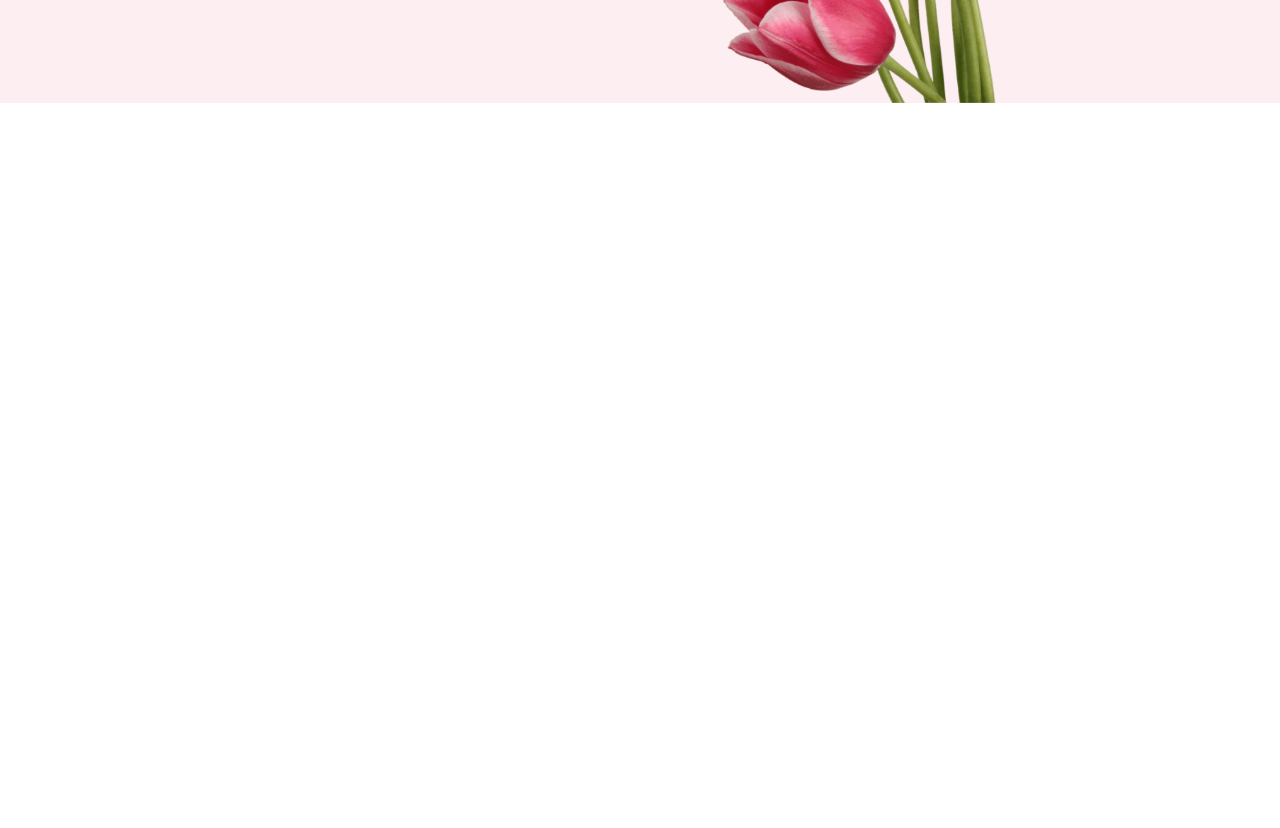
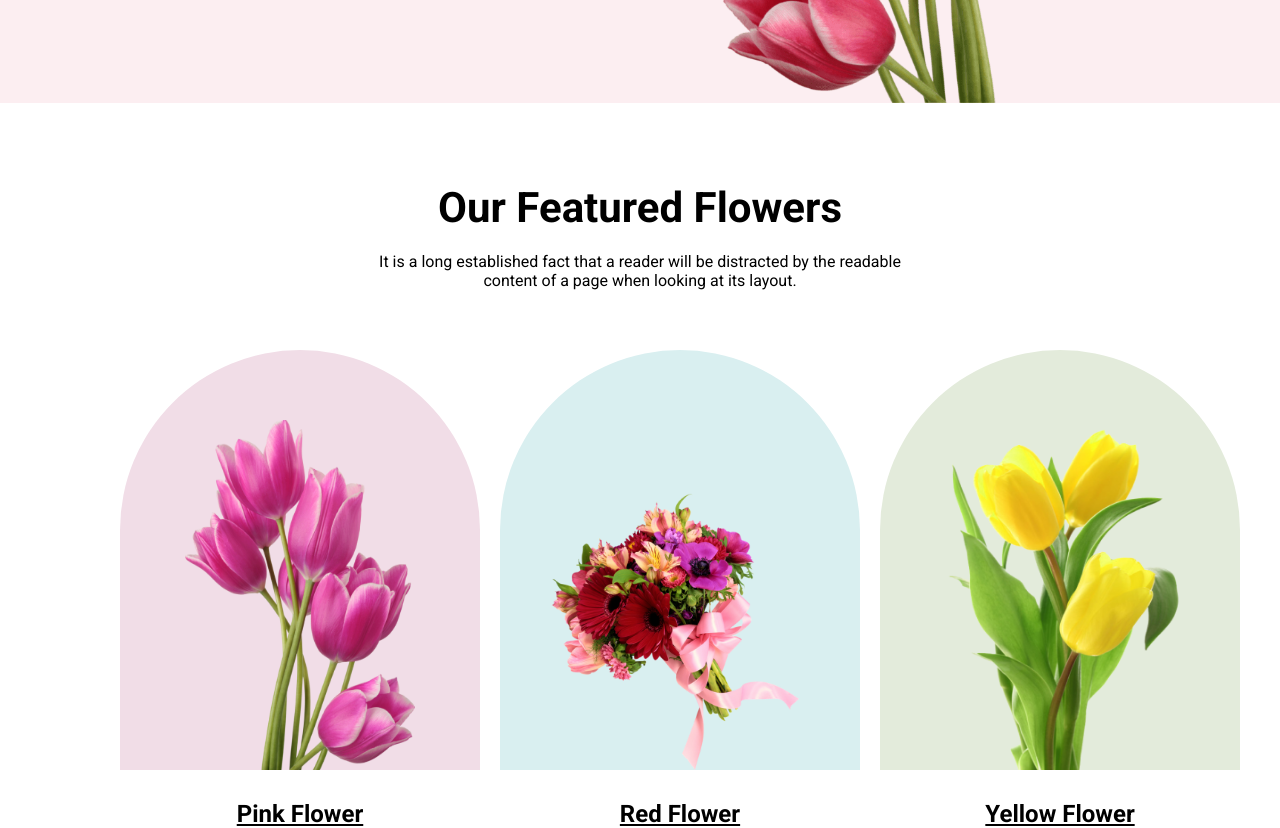
Before and after one commit to Jahid462/flower-shop, a plain HTML site: page index.html in a window 1280 px wide. Shown: the part 577-1405 px from the top of the page. Before the commit the page ends 800 px from the top, so only its background shows below. Drawn offline with Linux system fonts and the light colour scheme.

Commit message:
feature top section added

```diff
--- a/css/style.css
+++ b/css/style.css
@@ -24,6 +24,10 @@ a{
 .btn:hover{
     background-color: #d50000;
 }
+.container{
+    width: 1040px;
+    margin: auto;
+}
 
 
 /* Header Section */
@@ -36,8 +40,10 @@ a{
     display: flex;
     justify-content: space-between;
     align-items: center;
-    padding: 20px 50px;
+    padding: 20px 60px;
     background-color: #e5d0d4;
+    position: sticky;
+    top: 0;
 }
 .logo h1{
     font-weight: 900;
@@ -75,7 +81,6 @@ a{
 /* Banner Section */
 
 .banner_container{
-    width: 1040px;
     height: 562px;
     padding-top: 50px;
     margin: auto;
@@ -92,3 +97,67 @@ a{
 .banner_img img{
     max-width: 450px;
 }
+
+
+/* Featured Flower Section */
+
+.feature_container{
+    background-color: #fff;
+    margin-top: 80px;
+}
+.feature_heading{
+    text-align: center;
+}
+.feature_heading h1{
+    font-size: 42px;
+}
+.feature_heading p{
+    margin: 20px 0;
+}
+.flowers_container{
+    display: flex;
+    justify-content: space-around;
+    align-items: center;
+    gap: 20px;
+    margin-top: 60px;
+}
+.common{
+    width: 360px;
+    height: 420px;
+    display: flex;
+    justify-content: center;
+    align-items: end;
+    border-radius: 180px 180px 0 0;
+}
+.pink{
+    background-color: #F1DDE7;
+}
+.pink img{
+    width: 230px;
+    height: 350px;
+}
+.red{
+    background-color: #D9EFF0;
+}
+.red img{
+    width: 280px;
+    height: 280px;
+}
+.yellow{
+    background-color: #E3EBDB;
+}
+.yellow img{
+    width: 280px;
+    height: 380px;
+}
+.flowers_caption{
+    text-align: center;
+    margin-top: 30px;
+    text-decoration: underline;
+}
+.flowers_caption h2 a{
+    color: #000;
+}
+.flowers_caption h2 a:hover{
+    color: #b00;
+}
--- a/index.html
+++ b/index.html
@@ -4,7 +4,7 @@
     <head>
         <meta charset="UTF-8">
         <meta name="viewport" content="width=device-width, initial-scale=1.0">
-        <title title="Collect Your Favourite Flower">FlowerShop</title>
+        <title title="Collect Your Favourite Flower">Flower Shop</title>
 
         <link rel="preconnect" href="https://fonts.googleapis.com">
         <link rel="preconnect" href="https://fonts.gstatic.com" crossorigin>
@@ -28,9 +28,9 @@
                     <li><a href="#">About</a></li>
                 </ul>
             </nav>
-            <section class="banner_container">
+            <section class="banner_container container">
                 <div class="banner_desc">
-                    <h1>Let's make<br> beautiful flowers a<br> part of your life.</h1>
+                    <h1>Let's Make<br> Beautiful Flowers a<br> Part of Your Life.</h1>
                     <p>It is a long established fact that a reader will be distracted by the readable<br> content of a page when looking at its layout. The point of using Lorem Ipsum is<br> that it has a more-or-less normal distribution of letters.</p>
                     <button class="btn">Shop Now</button>
                 </div>
@@ -39,7 +39,44 @@
                 </div>
             </section>
         </header>
-        <main></main>
+        <main>
+            <article class="feature_container container">
+                <section class="feature_flower">
+                    <div class="feature_heading">
+                        <h1>Our Featured Flowers</h1>
+                        <p>It is a long established fact that a reader will be distracted by the readable<br> content of a page when looking at its layout.</p>
+                    </div>
+                    <div class="flowers_container">
+                        <div class="flowers_category pink_flower">
+                            <div class="pink common">
+                                <img src="images/pngwing-6.png" alt="">
+                            </div>
+                            <div class="flowers_caption">
+                                <h2><a href="">Pink Flower</a></h2>
+                            </div>
+                        </div>
+                        <div class="flowers_category red_flower">
+                            <div class="red common">
+                                <img src="images/pngwing-5.png" alt="">
+                            </div>
+                            <div class="flowers_caption">
+                                <h2><a href="">Red Flower</a></h2>
+                            </div>
+                        </div>
+                        <div class="flowers_category yellow_flower">
+                            <div class="yellow common">
+                                <img src="images/pngwing-7.png" alt="">
+                            </div>
+                            <div class="flowers_caption">
+                                <h2><a href="">Yellow Flower</a></h2>
+                            </div>
+                        </div>
+                    </div>
+                </section>
+                <section class="feature_services"></section>
+            </article>
+
+        </main>
         <footer></footer>
     </body>
 
```
